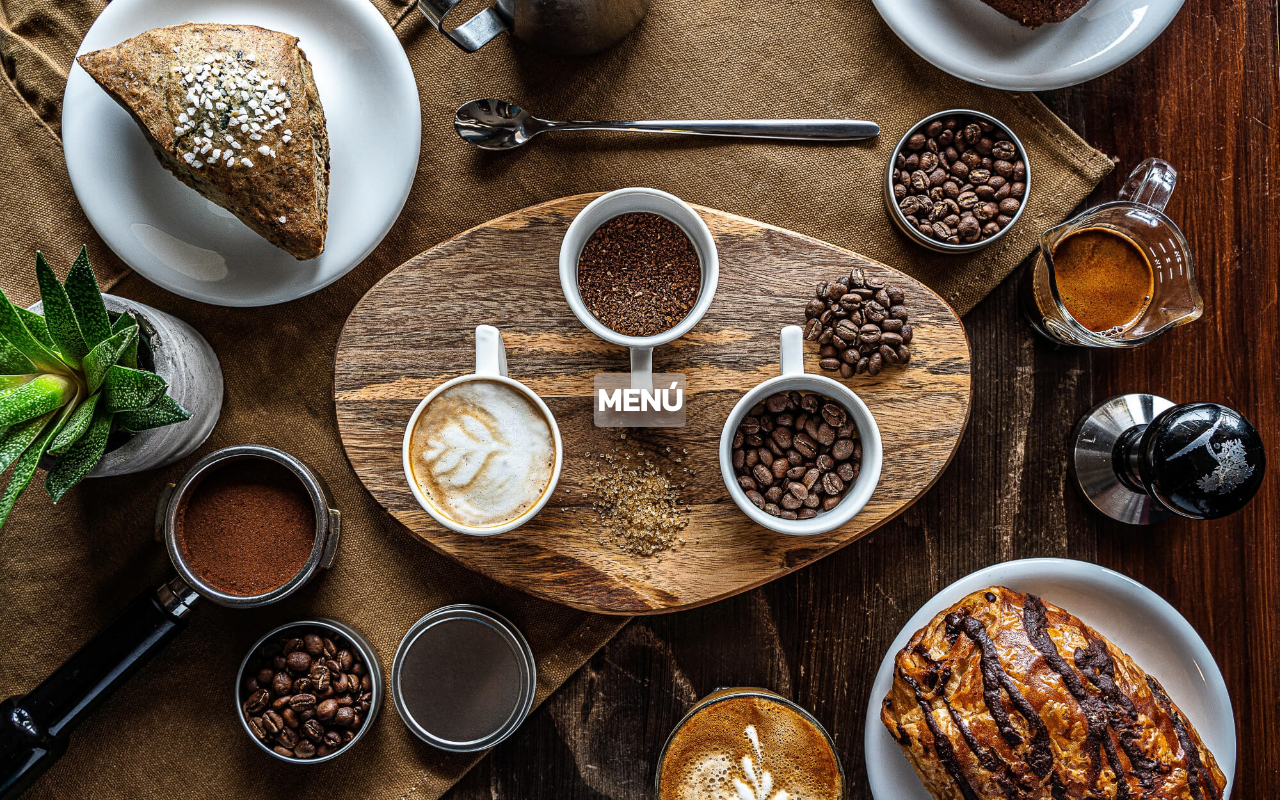
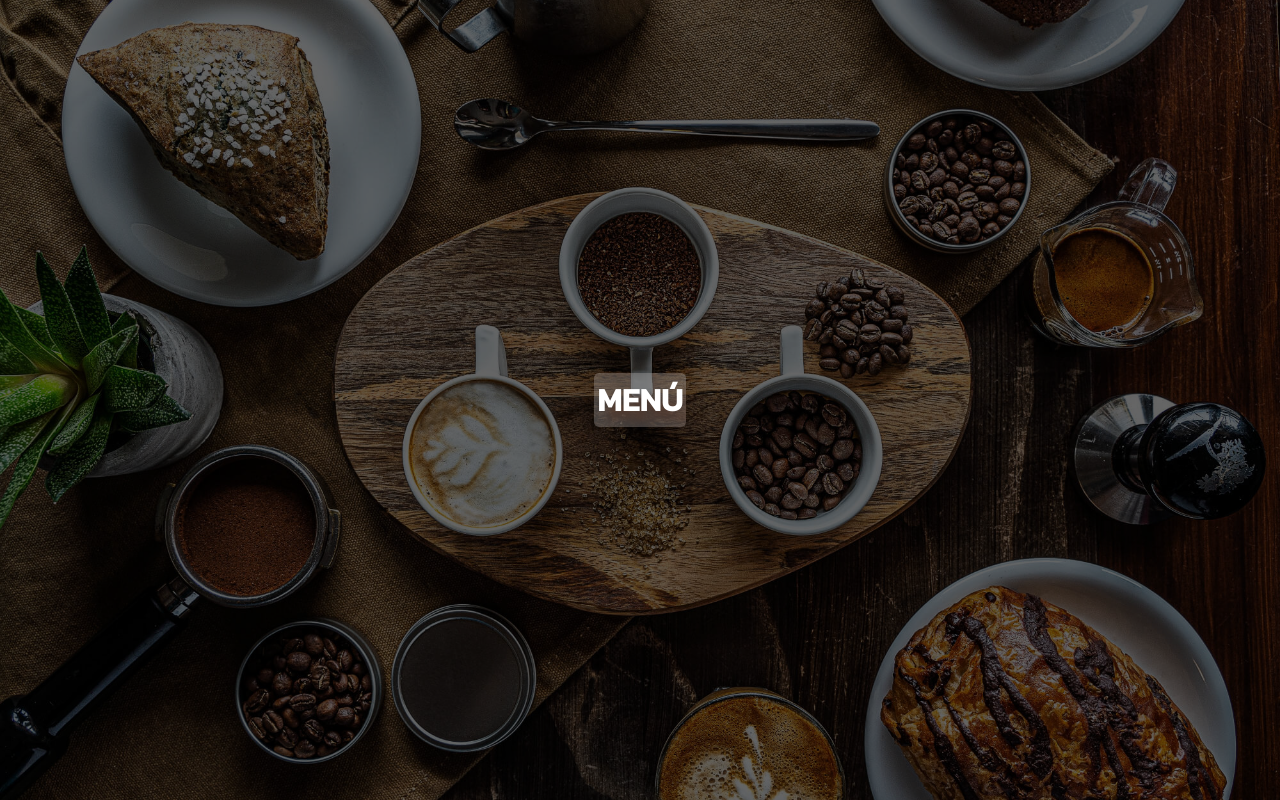
Before and after one commit to Faxc89/menuJs, a plain HTML site: page index.html in a window 1280 px wide. Shown: the top 800 px of the page. Drawn offline with nearby package versions, Linux system fonts and the light colour scheme; a web font is replaced by a local one.

Commit message:
encamino mediasquery

```diff
--- a/index.html
+++ b/index.html
@@ -6,14 +6,15 @@
     <meta name="viewport" content="width=device-width, initial-scale=1.0">
     <!-- CDN IONIOCONS -->
     <link href="https://unpkg.com/ionicons@4.5.10-0/dist/css/ionicons.min.css" rel="stylesheet">
-
+    <!-- favicon -->
+    <link rel="icon" href="./media/img/genericas/favicon.png">
     <!-- cdn google fonts -->
     <link rel="preconnect" href="https://fonts.googleapis.com">
     <link rel="preconnect" href="https://fonts.gstatic.com" crossorigin>
     <link href="https://fonts.googleapis.com/css2?family=Francois+One&family=Kanit:ital,wght@0,300;0,500;1,300&display=swap" rel="stylesheet">
     <!-- ESTILOS CSS-->
     <link rel="stylesheet" href="./css/main.css">
-    <title>MENÚ || Almendra </title>
+    <title>MENÚ | Hazel </title>
 </head>
 <body>
     <section id="section-uno" class="container">
--- a/scss/main.scss
+++ b/scss/main.scss
@@ -19,6 +19,9 @@
     background-color: #abc;
     background-image: url("../media/img/section-uno/bg-section1.jpg");
     @include grid-container-center;
+}
+#section-uno:before{
+@include section-uno-before;
 }
 #section-dos{
     background-color: #abc;
--- a/scss/utilities/_mixin.scss
+++ b/scss/utilities/_mixin.scss
@@ -18,7 +18,8 @@
 @mixin btn-menu{
     border: 0;
     padding: 3px;
-    background-color:#bcb6b398;
+    position: relative;
+    background-color:#bcb6b354;
 
     font-size: 1.8rem;
     font-weight: bold;
@@ -38,6 +39,8 @@
     justify-items: center;
     align-content: center ;
     align-items: center;
+
+
 }
 @mixin btn-pagina-item{
     display: relative;
@@ -51,12 +54,14 @@
 
     font-weight: bold;
     text-decoration: none;
-    font-size: 1.5rem;
+    font-size: 2.5rem;
     font-family: 'Kanit', sans-serif;
     text-shadow: 1px 2px 5px #2b2626;
     border-radius: 5px;
     color: white;
     background-color: #504f4f53;
+    line-height: 2.5rem;
+
 }
 // HOVER PARA @MEDIAQUERY
 //     }&:hover{
@@ -65,3 +70,16 @@
 //         transition-duration: 0.5s;
 //         }
 // }
+
+
+
+@mixin section-uno-before{
+    content: '';
+    position: absolute;
+    background-color: rgba(0,0,0,0.6);
+
+    top:0;
+    left: 0;
+    bottom: 0;
+    right: 0;
+}
```
Also changed, not shown: css/main.css, media/img/genericas/favicon.png (added).
